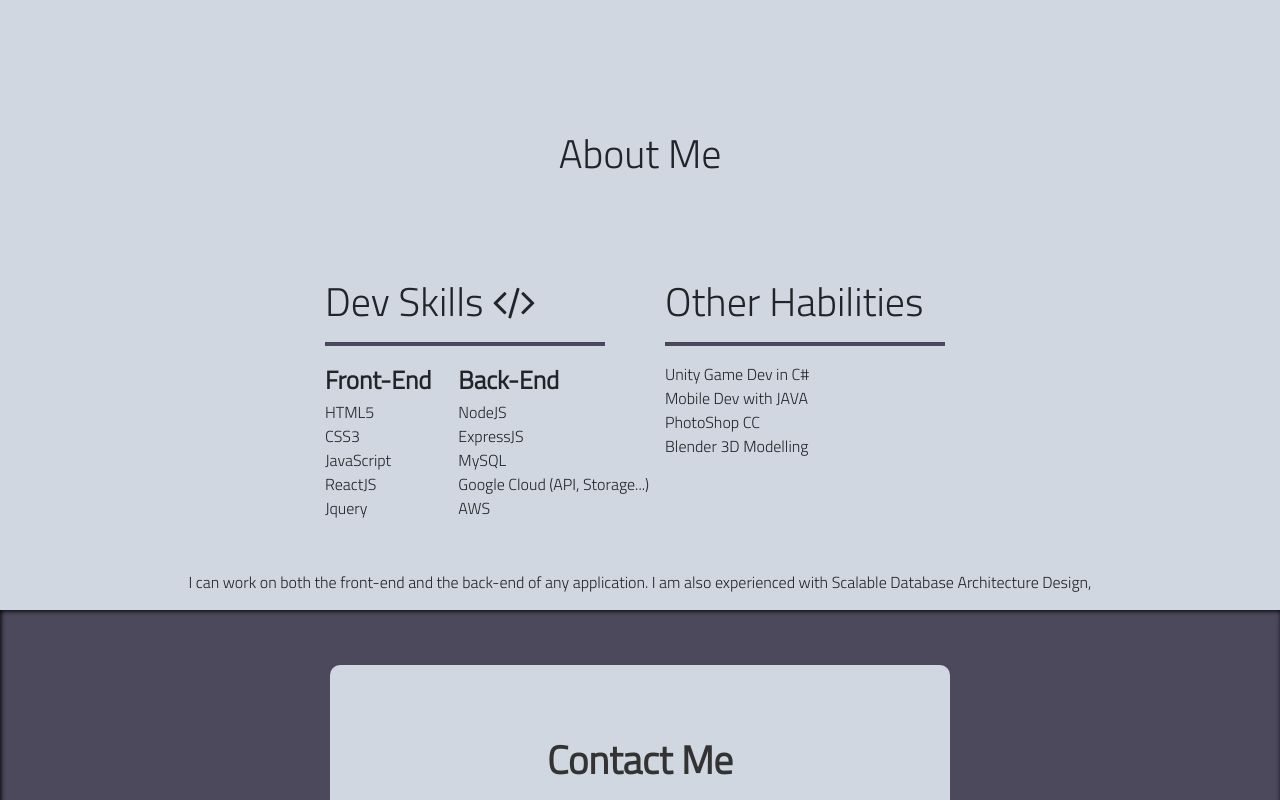
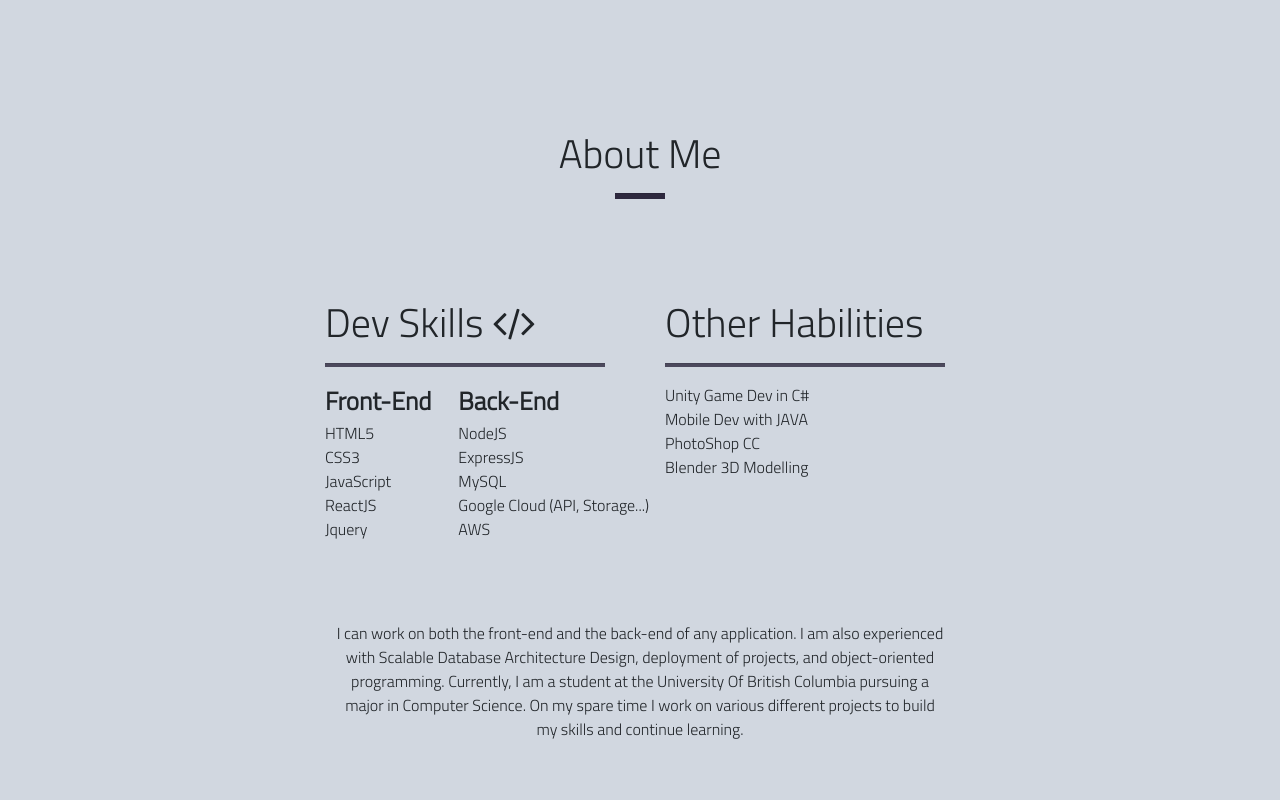
Before and after one commit to abuhorainhero/pedro-portfolio, a React (Create React App) app: page / in a window 1280 px wide. Shown: the part 1340-2140 px from the top of the page. Built offline with nearby package versions, Linux system fonts and the light colour scheme.

Commit message:
added about me paragraph and fixed allignment issues

```diff
--- a/src/Components/AboutMe.js
+++ b/src/Components/AboutMe.js
@@ -7,6 +7,7 @@ const AboutMe = () => {
         <div className="container-fluid about-me">
             <div className="text-center">
                 <h1>About Me</h1>
+                <hr />
             </div>
             <div className="row justify-content-center">
                 <div className="col-lg-3">
@@ -46,12 +47,17 @@ const AboutMe = () => {
                 </div>
             </div>
 
-            <div className="row justify-content-center">
-                <p>
-                    I can work on both the front-end and the back-end of any application.
-                    I am also experienced with Scalable Database Architecture Design,
+            <div className="row  text-center justify-content-center about-description">
+                <div className="col-sm-6">
+                    <p>
+                        I can work on both the front-end and the back-end of any application.
+                        I am also experienced with Scalable Database Architecture Design, deployment of projects,
+                        and object-oriented programming. Currently, I am a student at the University
+                        Of British Columbia pursuing a major in Computer Science. On my spare
+                        time I work on various different projects to build my skills and continue learning.
 
-                </p>
+                    </p>
+                </div>
             </div>
         </div>
     )
--- a/src/Styles/aboutMe.css
+++ b/src/Styles/aboutMe.css
@@ -1,6 +1,17 @@
 
 .col-lg-5 b {
     font-size: 25px;
+}
+
+.container-fluid.about-me {
+    min-height: 700px;
+}
+
+.container-fluid.about-me .text-center hr {
+    margin-top: 15px;
+    height: 5px;
+    max-width: 50px;
+    background-color: #2d283e;
 }
 
 .container-fluid.about-me .text-center h1 {
@@ -22,6 +33,13 @@
     margin-left: 0;
 }
 
+.row.text-center.justify-content-center.about-description {
+    margin-top: 80px;
+
+}
+
+
+
 @media only screen and (max-width: 550px) {
     .col-lg-2 {
         margin-left: 0px;
--- a/src/Styles/appStyle.css
+++ b/src/Styles/appStyle.css
@@ -50,9 +50,6 @@ html,body {
     cursor: pointer;
 }
 
-#construction {
-    margin-top: 350px;
-}
 .col-lg-6.intro-content b{
      font-size: 35px;
 }
```
